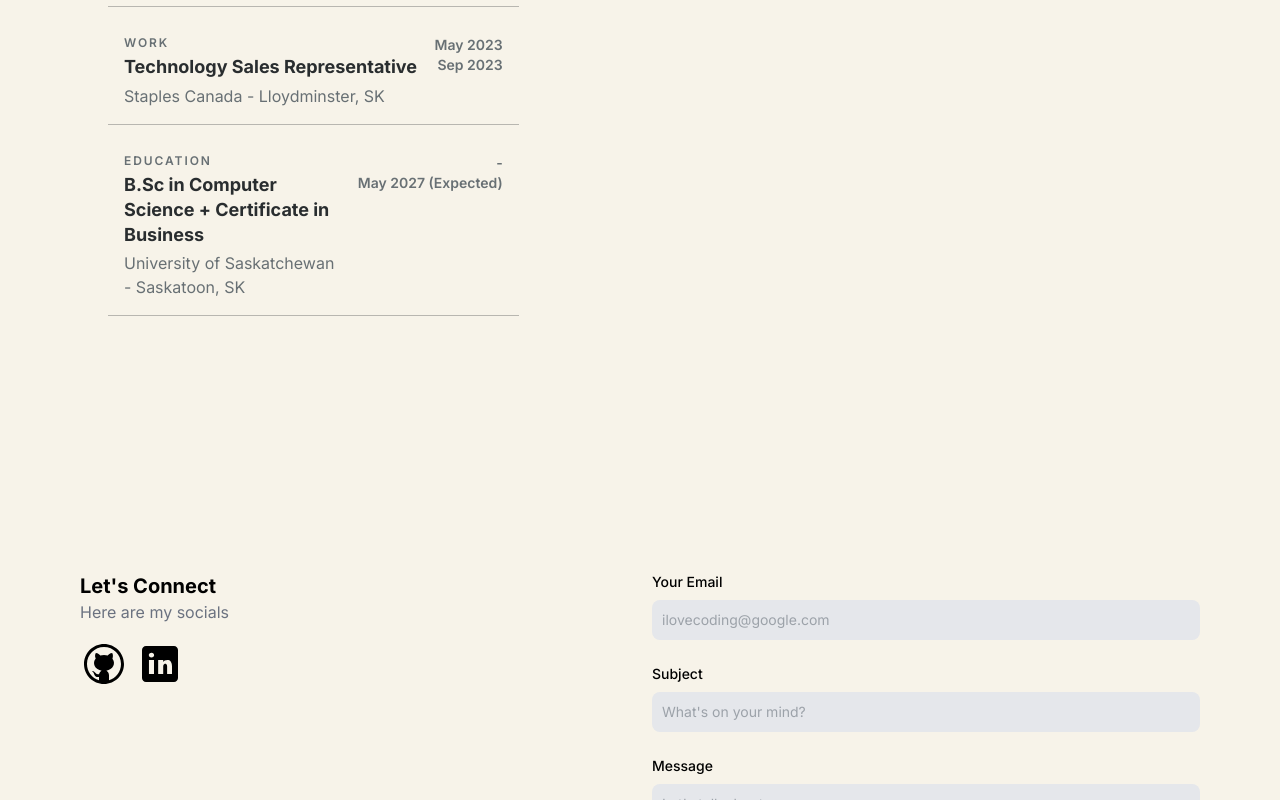
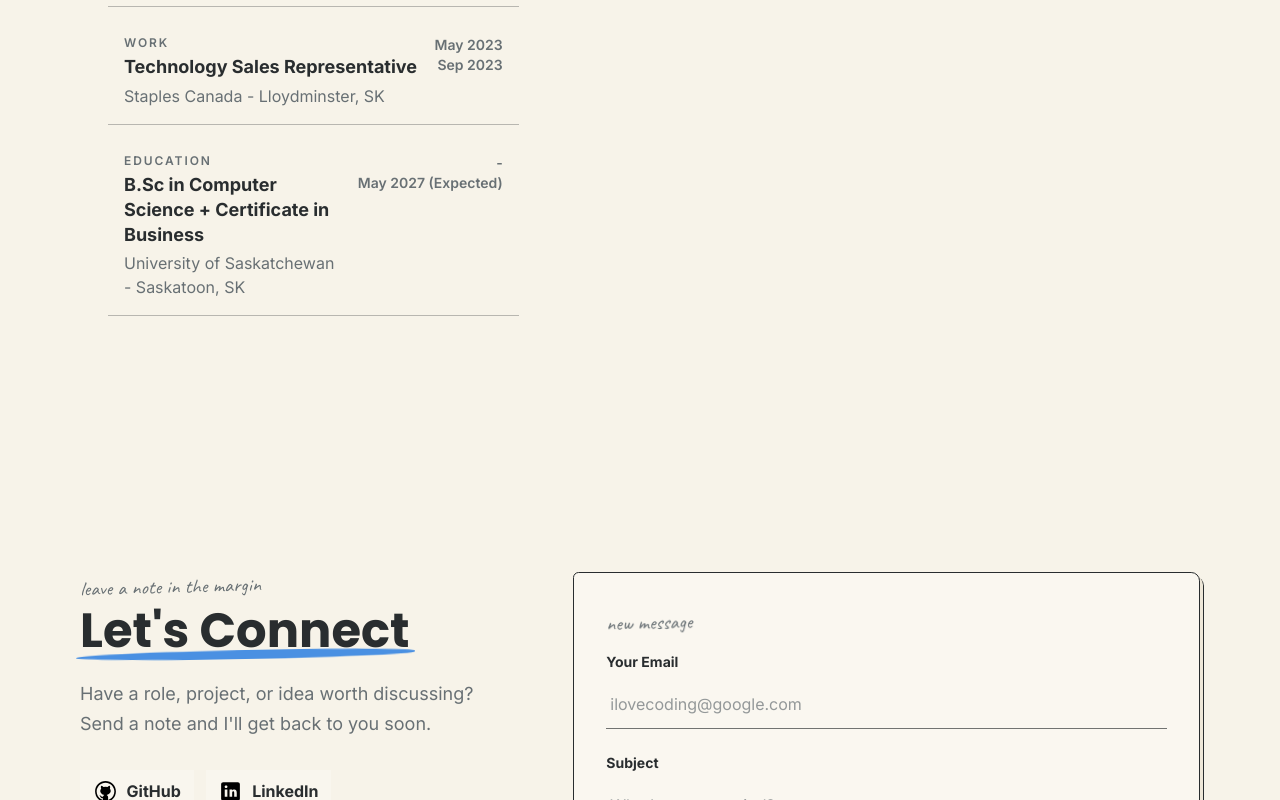
Before and after one commit to lecegues/lecegues-website, a Next.js app in the folder client/: page / in a window 1280 px wide. Shown: the part 2000-2800 px from the top of the page. Built offline with nearby package versions, Linux system fonts and the light colour scheme.

Commit message:
Redesign contact and footer

```diff
--- a/client/app/components/ContactSection.jsx
+++ b/client/app/components/ContactSection.jsx
@@ -71,36 +71,61 @@ const EmailSection = () => {
 
   return (
     <section
-      className="grid md:grid-cols-2 my-12 md:my-12 py-24 gap-6"
+      className="grid gap-12 py-16 md:grid-cols-12 md:gap-10 md:py-24 lg:gap-16"
       id="contact"
     >
-      {/* First Column */}
-      <div>
-        <h5 className="text-xl font-bold text-black">Let&apos;s Connect</h5>
-        <p className="text-gray-500 mb-4 max-w-md">Here are my socials</p>
-        <div className="socials flex flex-row gap-2">
+      <div className="md:col-span-5">
+        <p className="sketch-annotation text-[var(--marker)]">
+          leave a note in the margin
+        </p>
+        <h2 className="mt-3 font-mono text-4xl font-bold text-[var(--ink)] sm:text-5xl">
+          <span className="sketch-underline">Let&apos;s Connect</span>
+        </h2>
+        <p className="mt-6 max-w-md text-lg leading-relaxed text-[var(--ink-muted)]">
+          Have a role, project, or idea worth discussing? Send a note and
+          I&apos;ll get back to you soon.
+        </p>
+
+        <div className="mt-8 flex flex-wrap items-center gap-3">
           <Link
             href="https://github.com/lecegues"
             aria-label="Visit John's GitHub profile"
+            className="contact-social-link"
           >
-            <Image src={GithubIcon} alt="Github Icon" />
+            <Image src={GithubIcon} alt="" width={25} height={25} />
+            <span>GitHub</span>
           </Link>
           <Link
             href="https://www.linkedin.com/in/john-lecegues/"
             aria-label="Visit John's LinkedIn profile"
+            className="contact-social-link"
           >
-            <Image src={LinkedinIcon} alt="Linkedin Icon" />
+            <Image src={LinkedinIcon} alt="" width={25} height={25} />
+            <span>LinkedIn</span>
           </Link>
+        </div>
+
+        <div className="mt-10 hidden md:block">
+          <span className="sketch-arrow" aria-hidden="true" />
+          <p className="sketch-annotation mt-4 max-w-xs">
+            the form sends straight to my inbox
+          </p>
         </div>
       </div>
 
-      {/* Second Column */}
-      <div>
-        <form className="flex flex-col" onSubmit={handleSubmit}>
+      <div className="md:col-span-7">
+        <form
+          className="rough-panel flex flex-col p-5 sm:p-8"
+          onSubmit={handleSubmit}
+        >
+          <p className="sketch-annotation mb-6 text-[var(--marker)]">
+            new message
+          </p>
+
           <div className="mb-6">
             <label
               htmlFor="email"
-              className="text-black block text-sm font-medium mb-2"
+              className="mb-2 block text-sm font-bold text-[var(--ink)]"
             >
               Your Email
             </label>
@@ -108,7 +133,7 @@ const EmailSection = () => {
               type="email"
               id="email"
               required
-              className="bg-gray-200 placeholder-[#9CA2A9] text-black text-sm rounded-lg block w-full p-2.5"
+              className="contact-field"
               onChange={handleChange}
               value={formData.email}
               placeholder="ilovecoding@google.com"
@@ -118,7 +143,7 @@ const EmailSection = () => {
           <div className="mb-6">
             <label
               htmlFor="subject"
-              className="text-black block text-sm font-medium mb-2"
+              className="mb-2 block text-sm font-bold text-[var(--ink)]"
             >
               Subject
             </label>
@@ -126,7 +151,7 @@ const EmailSection = () => {
               type="text"
               id="subject"
               required
-              className="bg-gray-200 placeholder-[#9CA2A9] text-black text-sm rounded-lg block w-full p-2.5"
+              className="contact-field"
               placeholder="What's on your mind?"
               onChange={handleChange}
               value={formData.subject}
@@ -135,7 +160,7 @@ const EmailSection = () => {
           <div className="mb-6">
             <label
               htmlFor="message"
-              className="text-black block text-sm font-medium mb-2"
+              className="mb-2 block text-sm font-bold text-[var(--ink)]"
             >
               Message
             </label>
@@ -143,7 +168,8 @@ const EmailSection = () => {
               name="message"
               id="message"
               required
-              className="bg-gray-200 placeholder-[#9CA2A9] text-black text-sm rounded-lg block w-full p-2.5"
+              rows={6}
+              className="contact-field resize-y"
               placeholder="Let's talk about..."
               onChange={handleChange}
               value={formData.message}
@@ -152,15 +178,17 @@ const EmailSection = () => {
           <button
             type="submit"
             disabled={isSubmitting}
-            className="bg-[#4A90E2] hover:bg-[#63a4ff] disabled:bg-[#9CA3AF] disabled:cursor-not-allowed text-white font-medium py-2.5 px-5 rounded-lg w-full"
+            className="sketch-button sketch-button-primary w-full disabled:cursor-not-allowed disabled:opacity-55"
           >
             {isSubmitting ? "Sending..." : "Send Message"}
           </button>
           {statusMessage ? (
             <p
               className={[
-                "mt-4 text-sm",
-                statusType === "success" ? "text-green-700" : "text-red-700",
+                "contact-status mt-5 text-sm font-semibold",
+                statusType === "success"
+                  ? "contact-status-success"
+                  : "contact-status-error",
               ].join(" ")}
               role="status"
               aria-live="polite"
--- a/client/app/components/Footer.jsx
+++ b/client/app/components/Footer.jsx
@@ -2,10 +2,17 @@ import React from "react";
 
 const Footer = () => {
   return (
-    <footer className="footer border border-t-[#33353F] border-l-transparent border-r-transparent text-black">
-      <div className="container p-12 flex justify-between">
-        <span> LECEGUES </span>
-        <p className="text-slate-600">All rights reserved</p>
+    <footer className="mt-8 px-5 pb-8 sm:px-8 md:px-12 lg:px-16 xl:px-20">
+      <div className="mx-auto flex max-w-[90rem] flex-col gap-3 border-t-2 border-[var(--ink)] pt-6 sm:flex-row sm:items-end sm:justify-between">
+        <div>
+          <p className="sketch-annotation text-[var(--marker)]">
+            thanks for stopping by
+          </p>
+          <span className="font-mono text-sm font-bold uppercase tracking-[0.2em] text-[var(--ink)]">
+            Lecegues
+          </span>
+        </div>
+        <p className="text-sm text-[var(--ink-muted)]">All rights reserved</p>
       </div>
     </footer>
   );
--- a/client/app/globals.css
+++ b/client/app/globals.css
@@ -154,6 +154,13 @@ body {
   background: var(--marker-soft);
 }
 
+.sketch-button:disabled,
+.sketch-button:disabled:hover {
+  background: var(--paper-deep);
+  box-shadow: 1px 1px 0 var(--ink-muted);
+  transform: none;
+}
+
 .sketch-button:focus-visible,
 .sketch-icon-button:focus-visible {
   outline: 2px solid var(--marker);
@@ -234,6 +241,75 @@ body {
   background: rgba(255, 255, 255, 0.22);
   border: 1px solid rgba(41, 45, 47, 0.55);
   border-radius: 0.25rem 0.4rem 0.3rem 0.45rem;
+}
+
+.contact-social-link {
+  display: inline-flex;
+  align-items: center;
+  gap: 0.55rem;
+  padding: 0.55rem 0.8rem;
+  color: var(--ink);
+  font-weight: 700;
+  background: rgba(255, 255, 255, 0.22);
+  border-bottom: 1.5px solid var(--ink);
+  transition:
+    background-color 160ms ease,
+    transform 160ms ease;
+}
+
+.contact-social-link:hover {
+  background: var(--marker-soft);
+  transform: rotate(-1deg);
+}
+
+.contact-social-link:focus-visible {
+  outline: 2px solid var(--marker);
+  outline-offset: 4px;
+}
+
+.contact-field {
+  display: block;
+  width: 100%;
+  padding: 0.75rem 0.25rem;
+  color: var(--ink);
+  background: transparent;
+  border: 0;
+  border-bottom: 1.5px solid rgba(41, 45, 47, 0.65);
+  border-radius: 0;
+  transition:
+    background-color 160ms ease,
+    border-color 160ms ease,
+    box-shadow 160ms ease;
+}
+
+.contact-field::placeholder {
+  color: var(--ink-muted);
+  opacity: 0.7;
+}
+
+.contact-field:hover {
+  background: rgba(255, 255, 255, 0.2);
+}
+
+.contact-field:focus {
+  background: rgba(255, 255, 255, 0.28);
+  border-color: var(--marker);
+  outline: none;
+  box-shadow: 0 2px 0 var(--marker);
+}
+
+.contact-status {
+  padding: 0.65rem 0.8rem;
+  background: rgba(255, 255, 255, 0.25);
+  border-left: 3px solid currentColor;
+}
+
+.contact-status-success {
+  color: #276442;
+}
+
+.contact-status-error {
+  color: #9c3535;
 }
 
 .rough-panel {
@@ -320,7 +396,9 @@ body {
   .sketch-button,
   .sketch-icon-button,
   .experience-entry,
-  .experience-entry::after {
+  .experience-entry::after,
+  .contact-social-link,
+  .contact-field {
     transition: none;
   }
 }
```
Also changed, not shown: 1 other file (tests, documents, lock files or other folders).
